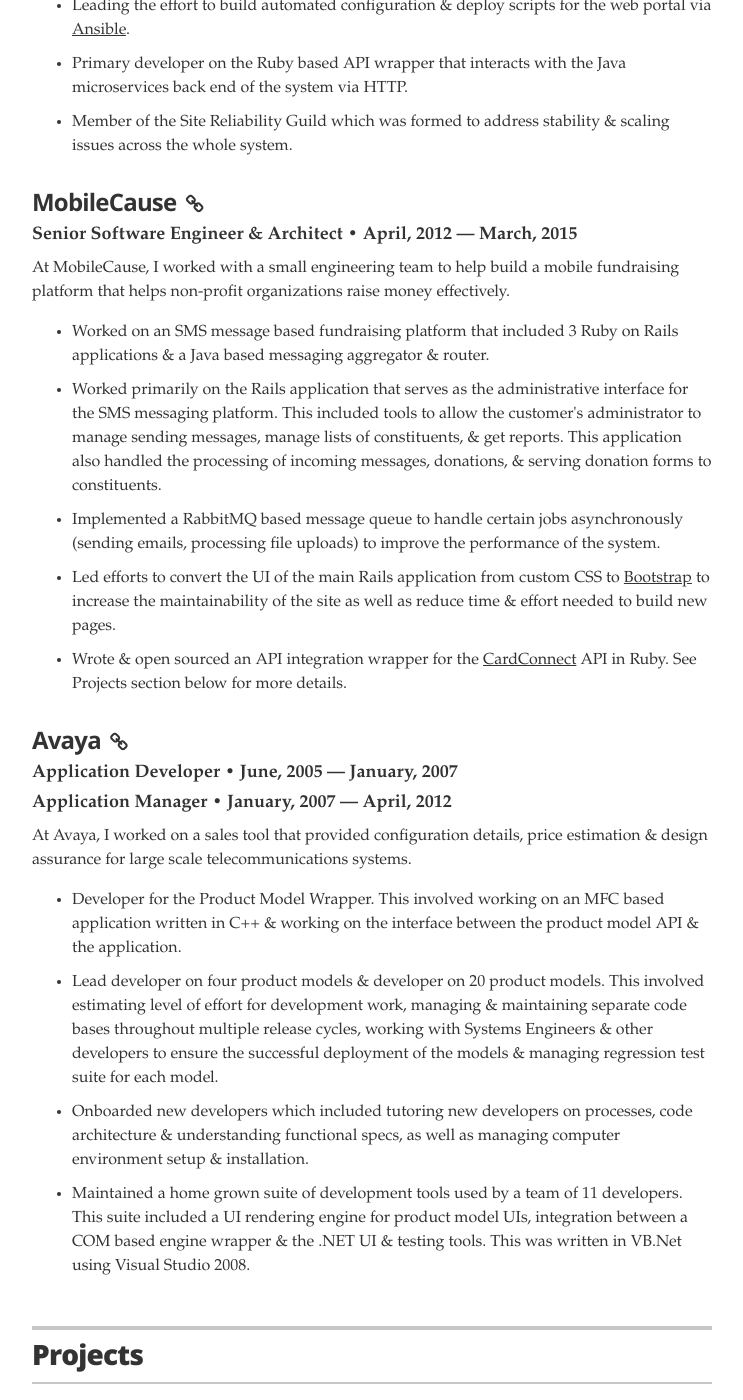
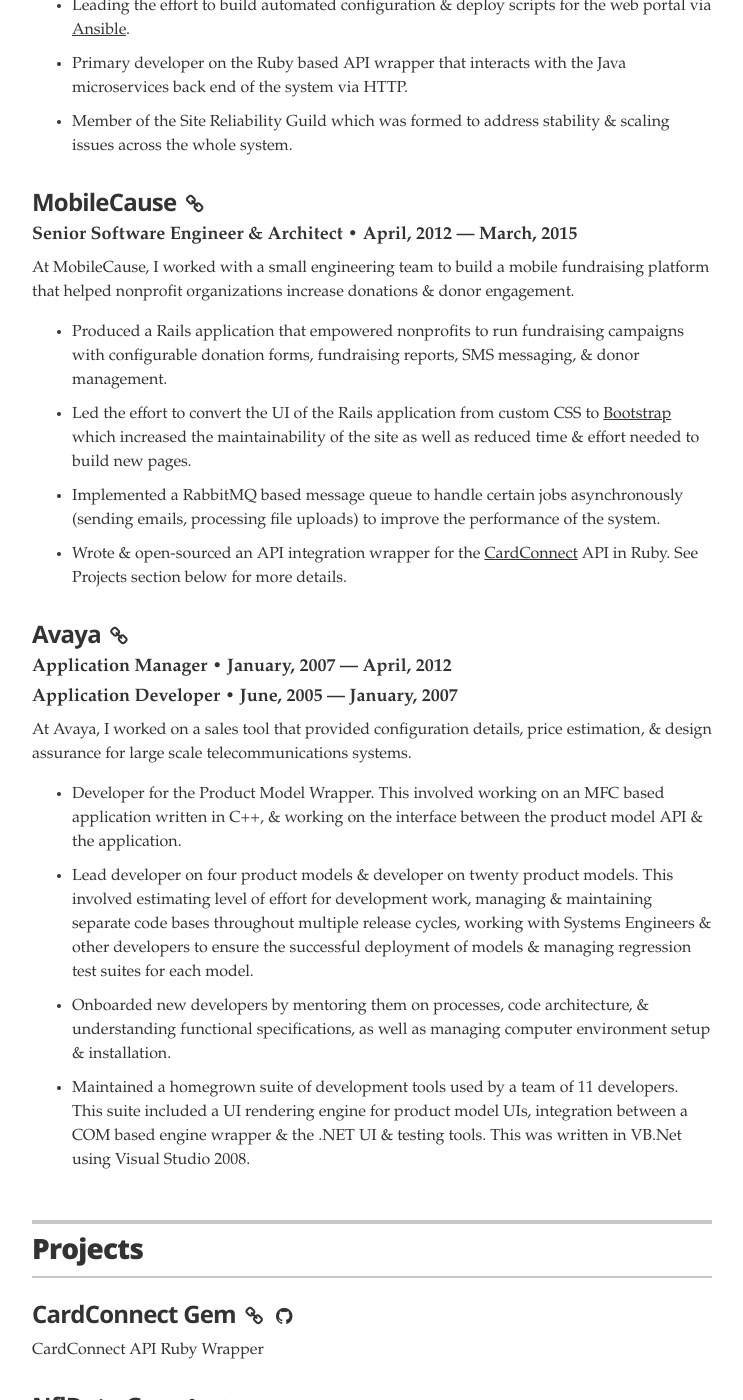
Before and after one commit to thetizzo/thetizzo.github.io, a Jekyll site: the page built from resume.html, in a window 1280 px wide and 1400 px high, scrolled down 680 px. Shown: the whole window, without its empty margins (268-1011 px from the left). Built offline with Jekyll 4.4.1, drawn with Linux system fonts in a browser that asks for light colours; nearby versions of some CDN libraries; some of the changed text lies outside the part shown.

Commit message:
Rewriting sections of the resume for clarity and readability.

```diff
--- a/_includes/resume_header.html
+++ b/_includes/resume_header.html
@@ -14,8 +14,8 @@
 
   <div class="executive-summary">
     <p>
-      My overall goal is to build tools &amp; applications that make a happy difference in
-      the lives of users.
+      My goal is to build tools &amp; applications that have a positive impact
+      in the lives of the people who use them.
     </p>
   </div>
 </header>
--- a/_layouts/resume.html
+++ b/_layouts/resume.html
@@ -30,14 +30,16 @@
           </h3>
           <h4 class="resume-item-details">Senior Software Engineer &bull; March, 2015 &mdash; Present</h4>
           <p class="resume-item-copy">
-            At Tendril, I work on a Rails based web portal that enables energy utilities to
-            engage their customers by challenging them to save more energy &amp;
+            At Tendril, I work on a Rails application that enables energy providers,
+            such as <a href="https://www.duke-energy.com/" target="_blank">Duke Energy</a> &amp;
+            <a href="https://www.cmpco.com/" target="_blank">Central Maine Power</a>, to
+            engage their customers by encouraging them to save more energy &amp;
             providing actionable feedback on how to accomplish that goal.
           </p>
           <ul class="resume-item-list">
             <li>
               Leading the effort to reduce technical debt within the web portal's code base.
-              This includes increasing test coverage, improving error handling &amp;
+              This includes increasing test coverage, improving error handling, &amp;
               increasing performance.
             </li>
             <li>
@@ -64,27 +66,28 @@
           </h3>
           <h4 class="resume-item-details">Senior Software Engineer &amp; Architect &bull; April, 2012 &mdash; March, 2015</h4>
           <p class="resume-item-copy">
-            At MobileCause, I worked with a small engineering team to help build
-            a mobile fundraising platform that helps non-profit organizations
-            raise money effectively.
+            At MobileCause, I worked with a small engineering team to build
+            a mobile fundraising platform that helped nonprofit organizations
+            increase donations &amp; donor engagement.
           </p>
           <ul class="resume-item-list">
-            <li>Worked on an SMS message based fundraising platform that included 3 Ruby on Rails applications &amp; a Java based messaging aggregator &amp; router.</li>
             <li>
-              Worked primarily on the Rails application that serves as the
-              administrative interface for the SMS messaging platform. This
-              included tools to allow the customer's administrator to manage sending
-              messages, manage lists of constituents, &amp; get reports. This
-              application also handled the processing of incoming messages,
-              donations, &amp; serving donation forms to constituents.
+              Produced a Rails application that empowered nonprofits to run
+              fundraising campaigns with configurable donation forms, fundraising
+              reports, SMS messaging, &amp; donor management.
             </li>
-            <li>Implemented a RabbitMQ based message queue to handle certain jobs asynchronously (sending emails, processing file uploads) to improve the performance of the system.</li>
             <li>
-              Led efforts to convert the UI of the main Rails application
-              from custom CSS to <a href="http://getbootstrap.com/" target="_blank">Bootstrap</a> to increase the maintainability of
-              the site as well as reduce time &amp; effort needed to build new pages.
+              Led the effort to convert the UI of the Rails application from
+              custom CSS to <a href="http://getbootstrap.com/" target="_blank">Bootstrap</a>
+              which increased the maintainability of the site as well as reduced time
+              &amp; effort needed to build new pages.
             </li>
-            <li>Wrote &amp; open sourced an API integration wrapper for the
+            <li>
+              Implemented a RabbitMQ based message queue to handle certain jobs
+              asynchronously (sending emails, processing file uploads) to improve
+              the performance of the system.
+            </li>
+            <li>Wrote &amp; open-sourced an API integration wrapper for the
               <a href="http://www.cardconnect.com/" target="_blank">CardConnect</a>
               API in Ruby. See Projects section below for more details.
             </li>
@@ -98,33 +101,33 @@
               <small><i class="fa fa-link fa-fw"></i></small>
             </a>
           </h3>
+          <h4 class="resume-item-details">Application Manager &bull; January, 2007 &mdash; April, 2012</h4>
           <h4 class="resume-item-details">Application Developer &bull; June, 2005 &mdash; January, 2007</h4>
-          <h4 class="resume-item-details">Application Manager &bull; January, 2007 &mdash; April, 2012</h4>
           <p class="resume-item-copy">
             At Avaya, I worked on a sales tool that provided configuration details,
-            price estimation &amp; design assurance for large scale telecommunications systems.
+            price estimation, &amp; design assurance for large scale telecommunications systems.
           </p>
           <ul class="resume-item-list">
             <li>
               Developer for the Product Model Wrapper. This involved working on an MFC
-              based application written in C++ &amp; working on the interface between
+              based application written in C++, &amp; working on the interface between
               the product model API &amp; the application.
             </li>
             <li>
-              Lead developer on four product models &amp; developer on 20 product
+              Lead developer on four product models &amp; developer on twenty product
               models. This involved estimating level of effort for development
               work, managing &amp; maintaining separate code bases throughout
               multiple release cycles, working with Systems Engineers &amp; other
-              developers to ensure the successful deployment of the models &amp;
-              managing regression test suite for each model.
+              developers to ensure the successful deployment of models &amp;
+              managing regression test suites for each model.
             </li>
             <li>
-              Onboarded new developers which included tutoring new developers on processes,
-              code architecture &amp; understanding functional specs, as well as managing
+              Onboarded new developers by mentoring them on processes,
+              code architecture, &amp; understanding functional specifications, as well as managing
               computer environment setup &amp; installation.
             </li>
             <li>
-              Maintained a home grown suite of development tools used by a team of 11 developers.
+              Maintained a homegrown suite of development tools used by a team of 11 developers.
               This suite included a UI rendering engine for product model UIs,
               integration between a COM based engine wrapper &amp; the .NET UI
               &amp; testing tools. This was written in VB.Net using Visual Studio 2008.
```
